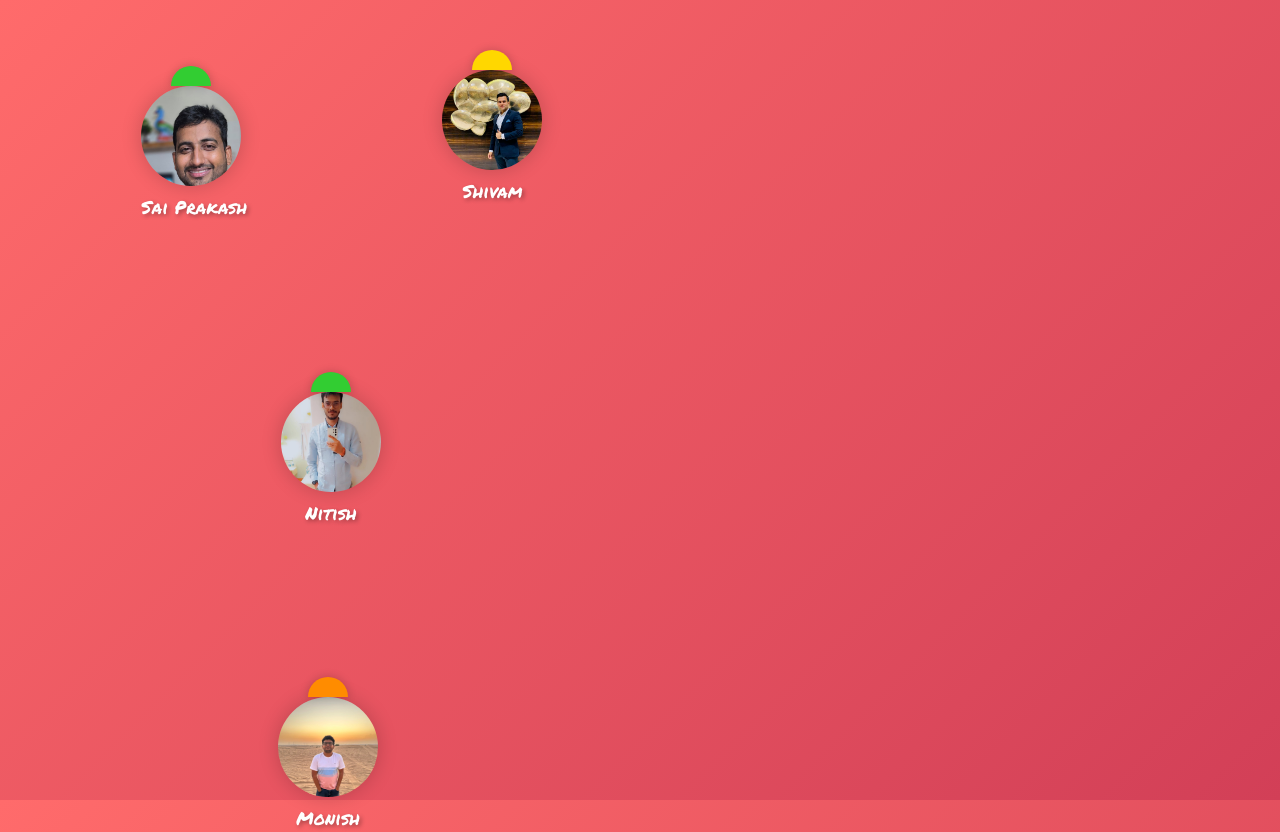
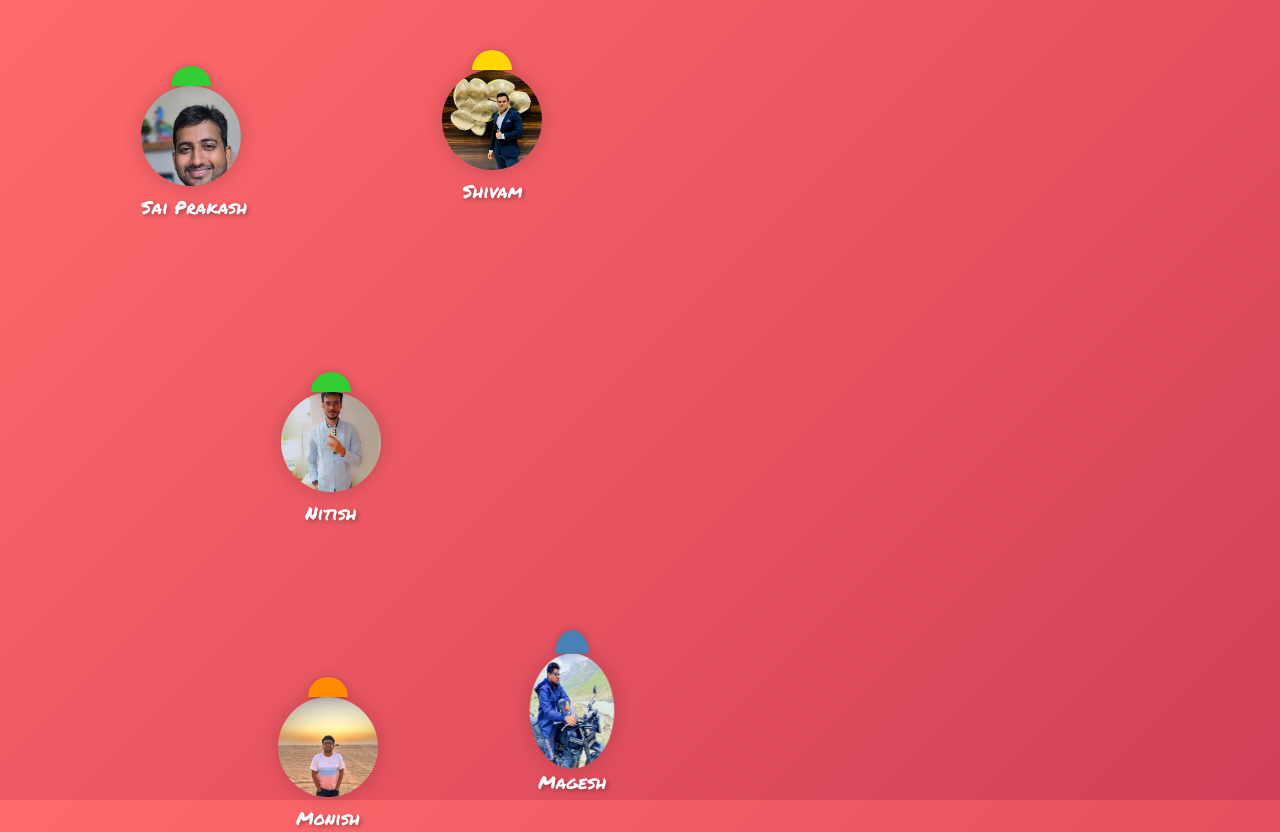
Before and after one commit to inarendran/xseed-tech-team-members, a plain HTML site: page index.html in a window 1280 px wide. Drawn offline with Linux system fonts and the light colour scheme.

Commit message:
add magesh image

```diff
--- a/index.html
+++ b/index.html
@@ -117,6 +117,12 @@
         </div>
         <div class="name">Monish</div>
     </div>
+    <div class="ball-container">
+        <div class="ball" style="background-image: url('./assets/magesh.jpeg');">
+            <div class="cap frontend"></div>
+        </div>
+        <div class="name">Magesh</div>
+    </div>
 
     <script>
         const containers = document.querySelectorAll('.ball-container');
```
Also changed, not shown: assets/magesh.jpeg (added).
